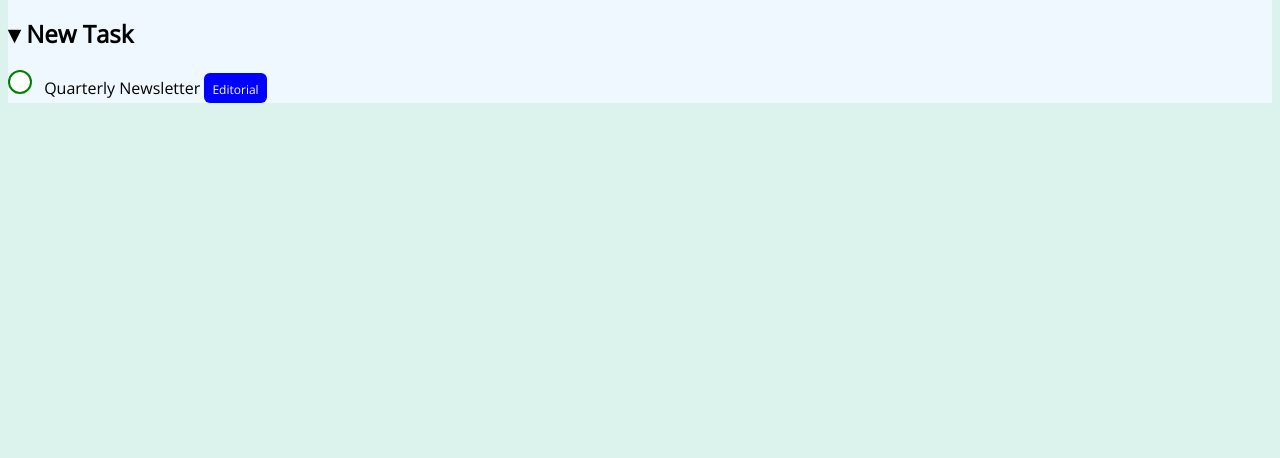
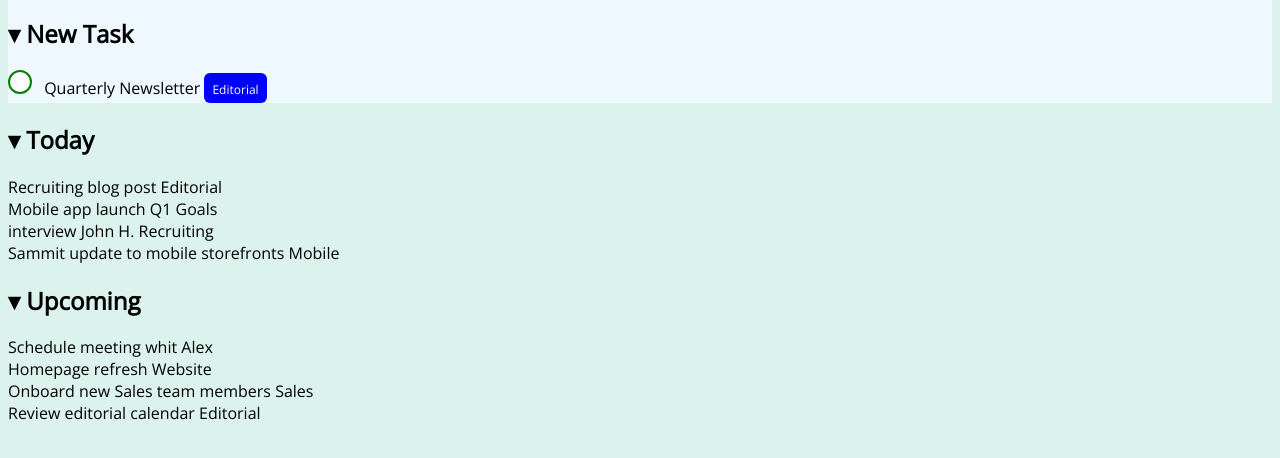
Before and after one commit to GretaMattarelli/html-css-toboolist, a plain HTML site: page index.html in a window 1280 px wide. Shown: the part 92-550 px from the top of the page. Drawn offline with nearby package versions, Linux system fonts and the light colour scheme; files whose address does not match are found by name.

Commit message:
missing with table and colored dots

```diff
--- a/CSS/style.css
+++ b/CSS/style.css
@@ -80,3 +80,22 @@ body {
 .arrow-down {
     font-size: 12px;
 }
+
+.green-circle {
+    width: 20px;
+    height: 20px;
+    border-radius: 50%;
+    background-color: white;
+    display: inline-flex;
+    align-items: center;
+    justify-content: center;
+    border: 2px solid green;
+    margin-right: 8px;
+    position: relative;
+    font-size: 14px;
+    color: green;
+
+
+    .green-circle::before
+        content: "\2713";
+}
--- a/index.html
+++ b/index.html
@@ -44,6 +44,8 @@
 
         <main>
              <!--lista Task-->
+             <!---senzione 1-->
+             <section>
              <div class="task">
                 <h2>
                     <span class="arrow">&#9662;</span>
@@ -65,22 +67,137 @@
                 </td>
             </tr>
         </div>
+    </section>
+    <!--sezione 2--->
+    <section>
+<!--task-->
+<div class="task">
+    <h2>
+        <span class="arrow">&#9662;</span>
+        Today
+    </h2>
+</div>
+ <!-- /task -->
+
+                <!-- target 1-->
+                <div class="target">
+                    <span class="check"></span>
+                    <span class="text_target">
+                        Recruiting blog post
+                    </span>
+                    <span class="type_target editorial">
+                        Editorial
+                    </span>
+                </div>
+                <!-- /target 1 -->
+
+               <!-- target 2-->
+               <div class="target">
+                <span class="check"></span>
+                <span class="text_target">
+                    Mobile app launch
+                </span>
+                <span class="type_target q1_goals">
+                    Q1 Goals
+                </span>
+            </div>
+            <!-- /target 2 -->
+            <!-- target 3-->
+            <div class="target">
+                <span class="cross"></span>
+                <span class="text_target">
+                    interview John H&period;
+                </span>
+                <span class="type_target recruiting">
+                    Recruiting
+                </span>
+            </div>
+            <!-- /target 3 -->
 
 
-
-        </main>
-
-        <footer>
-
-        </footer>
-
-        </div>
+            <!-- target 4-->
+            <div class="target">
+                <span class="check"></span>
+                <span class="text_target">
+                    Sammit update to mobile storefronts
+                </span>
+                <span class="type_target mobile">
+                    Mobile
+                </span>
+            </div>
+            <!-- /target 4 -->
 
 
+        </section>
+        <!-- /sezione 2 -->
 
 
+        <!-- sezione 3 -->
+        <section>
+            <!-- task -->
+            <div class="task">
+                <h2>
+                    <span class="arrow">&#9662;</span>
+                    Upcoming
+                </h2>
+            </div>
+            <!-- /task -->
+
+            <!-- target 1-->
+            <div class="target">
+                <span class="cross"></span>
+                <span class="text_target">
+                    Schedule meeting whit Alex
+                </span>
+                <span class="type_target none">
+
+                </span>
+            </div>
+            <!-- /target 1 -->
+
+             <!-- target 2-->
+             <div class="target">
+                <span class="check"></span>
+                <span class="text_target">
+                    Homepage refresh
+                </span>
+                <span class="type_target website">
+                    Website
+                </span>
+            </div>
+            <!-- /target 2 -->
+
+             <!-- target 3-->
+             <div class="target">
+                <span class="check"></span>
+                <span class="text_target">
+                        Onboard new Sales team members
+                </span>
+                <span class="type_target sales">
+                    Sales
+                </span>
+            </div>
+            <!-- /target 3 -->
+
+             <!-- target 4-->
+             <div class="target">
+                <span class="check"></span>
+                <span class="text_target">
+                    Review editorial calendar
+                </span>
+                <span class="type_target editorial">
+                    Editorial
+                </span>
+            </div>
+            <!-- /target 4 -->
+
+        </section>
+        <!-- /sezione 3 -->
+
+
+    </main>
+</div>
 
 
 </body>
-
-</html>
+</html
```
